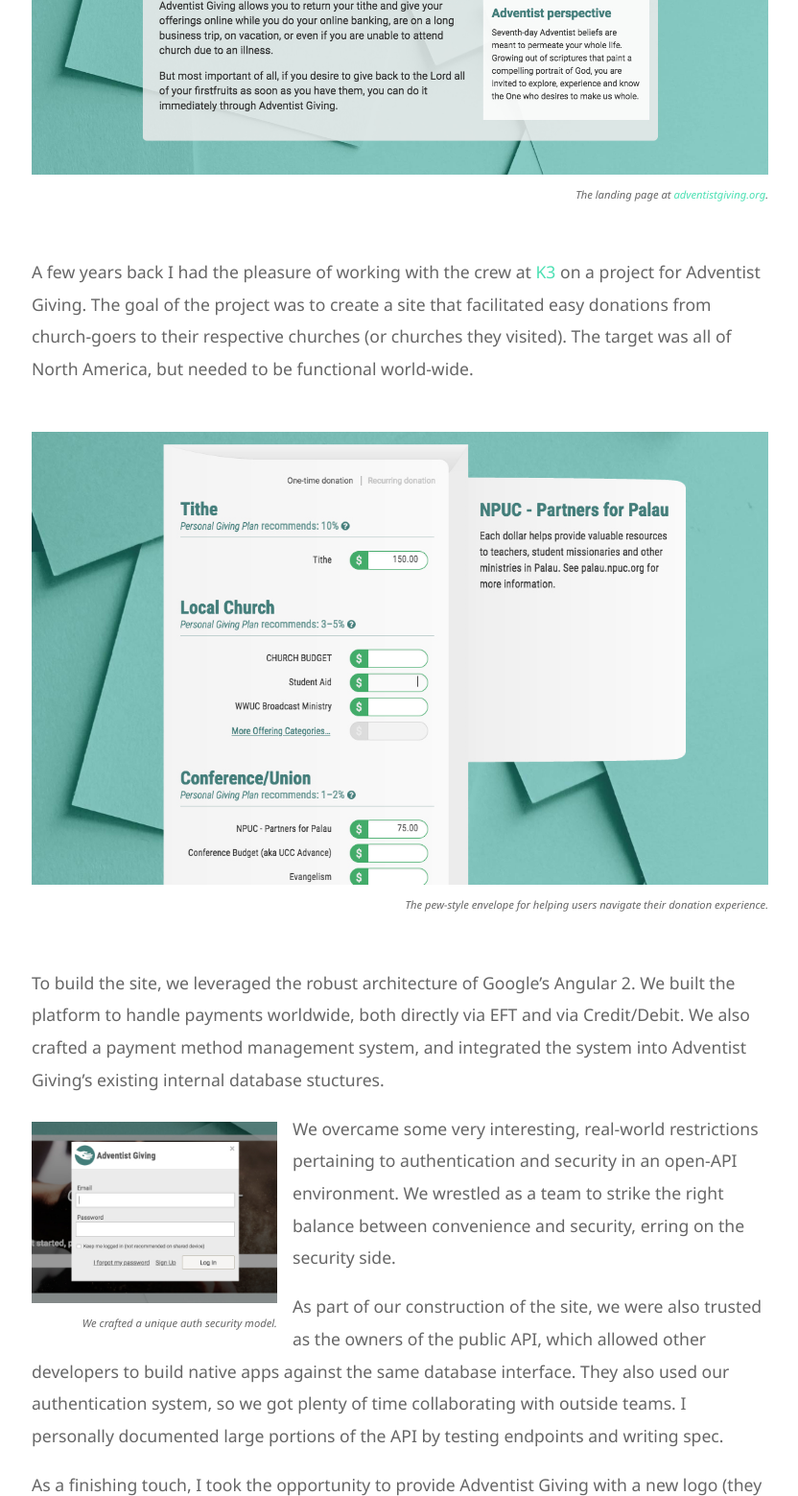
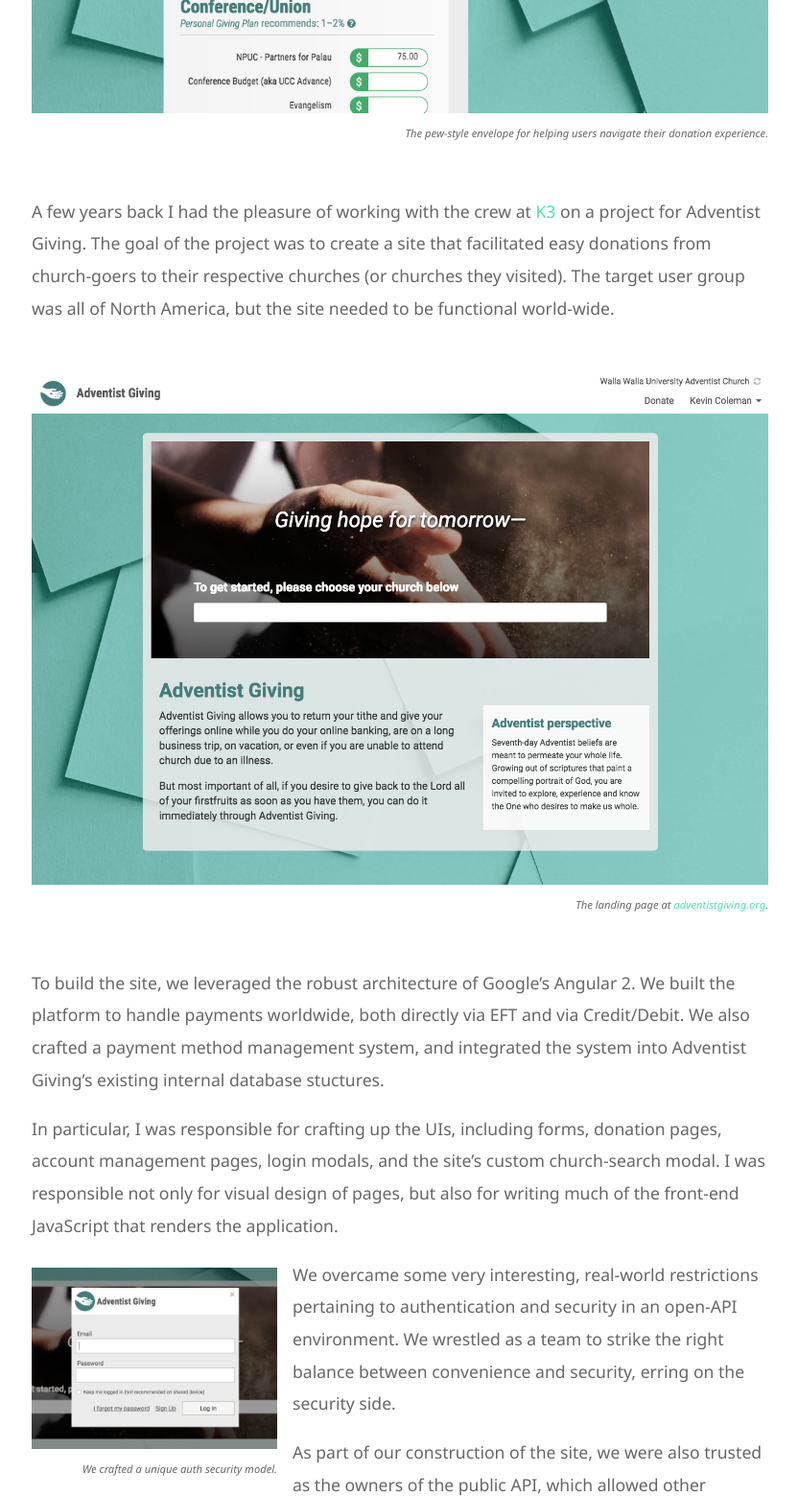
Before and after one commit to kevincoleman/kevincoleman.io, a website: page public/projects/adventist-giving.html in a window 1280 px wide. Shown: the part 580-2139 px from the top of the page at 96% size, without its empty margins (223-1055 px from the left). Drawn offline with Linux system fonts and the light colour scheme.

Commit message:
Content updates

```diff
--- a/public/projects/adventist-giving.html
+++ b/public/projects/adventist-giving.html
@@ -29,24 +29,28 @@
   <section class="project">
     <h1 class="projectTitle">adventistgiving.org: Front-end Application</h1>
     <figure class="figure">
-      <img src="../images/adventistGiving-splash.jpg" alt="Donation Envelope website layout" class="figureImage">
-      <figcaption class="figureCaption">The landing page at <a href="https://adventistgiving.org" target="_blank">adventistgiving.org</a>.</figcaption>
+      <img src="../images/adventistGiving-envelope.jpg" alt="Donation Envelope website layout" class="figureImage">
+      <figcaption class="figureCaption">The pew-style envelope for helping users navigate their donation experience.</figcaption>
     </figure>
     <p class="projectDescription">
       A few years back I had the pleasure of working with the crew at <a href="https://k3.is/" target="_blank">K3</a>
       on a project for Adventist Giving. The goal of the project was to create a site that facilitated easy donations
-      from church-goers to their respective churches (or churches they visited). The target was all of North America,
-      but needed to be functional world-wide.
+      from church-goers to their respective churches (or churches they visited). The target user group was all of North
+      America, but the site needed to be functional world-wide.
     </p>
     <figure class="figure">
-      <img src="../images/adventistGiving-envelope.jpg" alt="Donation Envelope website layout" class="figureImage">
-      <figcaption class="figureCaption">The pew-style envelope for helping users navigate their donation experience.</figcaption>
+      <img src="../images/adventistGiving-splash.jpg" alt="Donation Envelope website layout" class="figureImage">
+      <figcaption class="figureCaption">The landing page at <a href="https://adventistgiving.org" target="_blank">adventistgiving.org</a>.</figcaption>
     </figure>
     <p class="projectDescription">
       To build the site, we leveraged the robust architecture of Google’s Angular 2. We built the platform to handle
       payments worldwide, both directly via EFT and via Credit/Debit. We also crafted a payment method management
       system, and integrated the system into Adventist Giving’s existing internal database stuctures.
     </p>
+    <p class="projectDescription">In particular, I was responsible for crafting up the UIs, including forms, donation
+      pages, account management pages, login modals, and the site’s custom church-search modal. I was responsible not
+      only for visual design of pages, but also for writing much of the front-end JavaScript that renders the
+      application.</p>
     <figure class="figure figureLeft">
       <img src="../images/adventistGiving-auth.jpg" alt="Donation Envelope website layout" class="figureImage">
       <figcaption class="figureCaption">We crafted a unique auth security model.</figcaption>
@@ -68,7 +72,8 @@
       and the widow giving her last coin—both signs of great sacrifice.
     </p>
     <figure class="figure">
-      <img src="../images/adventistGiving-logo.png" alt="Adventist Giving hand logo" class="figureImage">
+      <a href="https://adventistgiving.org" target="_blank"><img src="../images/adventistGiving-logo.png" alt="Adventist Giving hand logo"
+          class="figureImage"></a>
     </figure>
     <nav class="backLink">
       <a href="/">&lt; Back to Projects</a>
```
